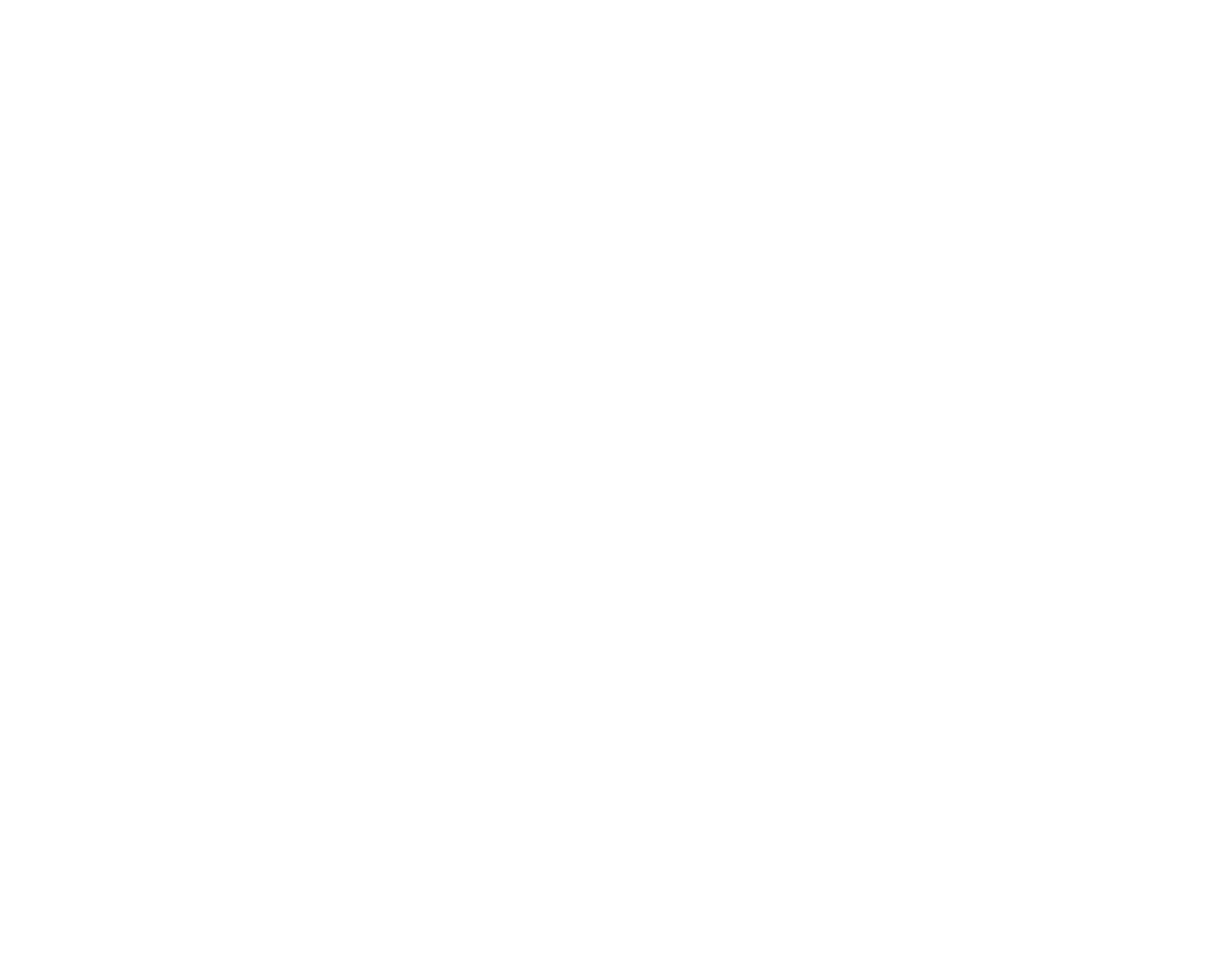
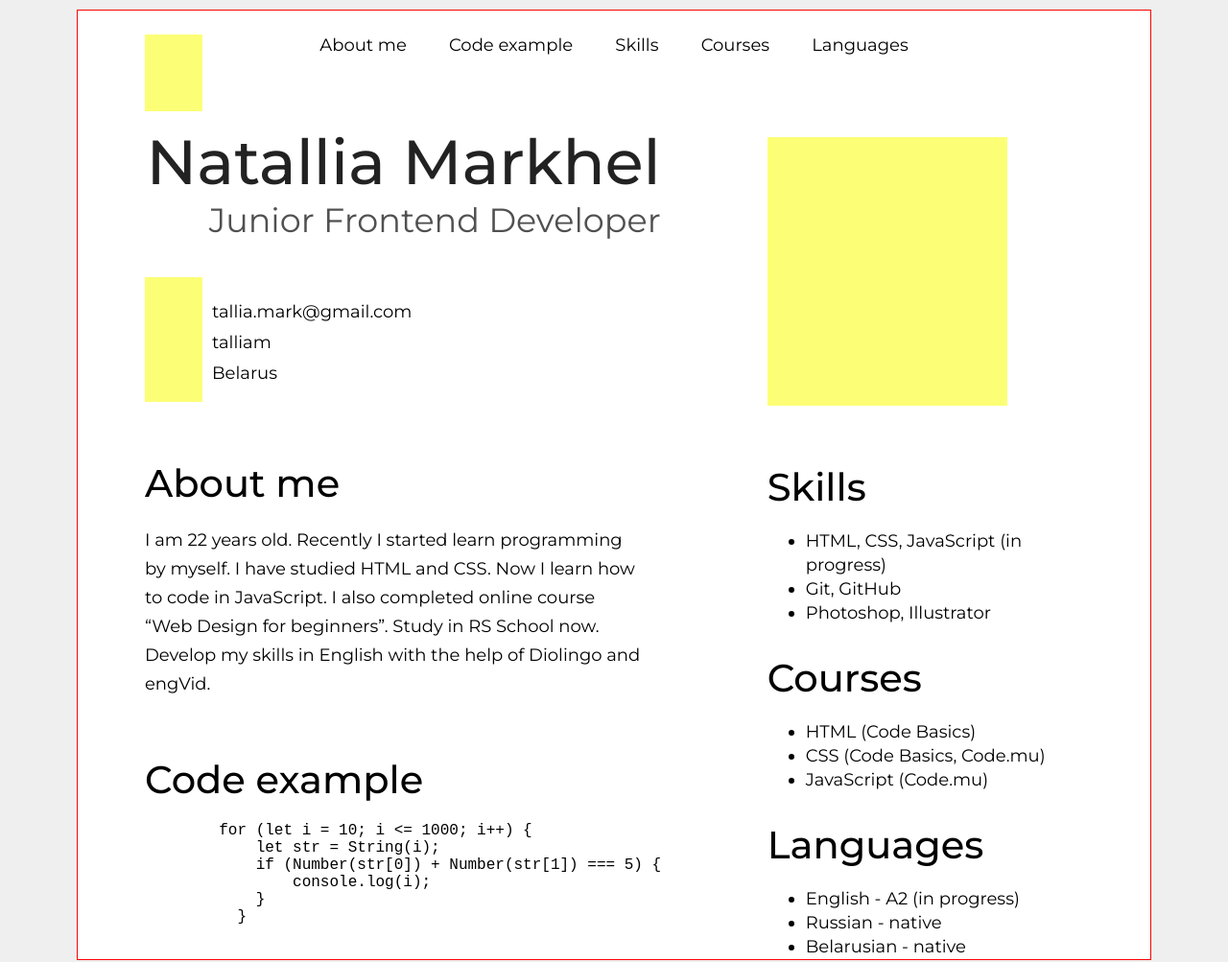
Before and after one commit to talliam/old, a plain HTML site: page index.html in a window 1280 px wide. Shown: the whole page at 96% size. Before the commit the page ends 800 px from the top, so only its background shows below. Drawn offline with Linux system fonts and the light colour scheme.

Commit message:
feat: add code for index.html and style.css

```diff
--- a/index.html
+++ b/index.html
@@ -4,7 +4,90 @@
         <meta charset="utf-8">
         <title>CV Natallia Markhel</title>
         <link rel="stylesheet" href="style.css">
+        <link rel="preconnect" href="https://fonts.googleapis.com">
+<link rel="preconnect" href="https://fonts.gstatic.com" crossorigin>
+<link href="https://fonts.googleapis.com/css2?family=Montserrat:wght@400;500&display=swap" rel="stylesheet">
     </head>
     <body>
+        <div class="wrapper">
+            <header>
+                <div class="rectangle-header"></div>
+                <nav>
+                    <a href="#">About me</a>
+                    <a href="#">Code example</a>
+                    <a href="#">Skills</a>
+                    <a href="#">Courses</a>
+                    <a href="#">Languages</a>
+                </nav>
+            </header>
+            <div class="container">
+                <main>
+                    <div class="name">
+                        <h1>Natallia Markhel</h1>
+                        <h2>Junior Frontend Developer</h2>
+                    </div>
+                    <div class="contact">
+                        <div class="rectangle-contact"></div>
+                        <div class="mail">
+                            <p>tallia.mark@gmail.com</p>
+                            <p>talliam</p>
+                            <p>Belarus</p>
+                        </div>
+                    </div>
+                    <div class="me">
+                        <h2>About me</h2>
+                        <p>
+                            I am 22 years old. Recently I started learn programming by myself.
+                            I have studied HTML and CSS. Now I learn how to code in JavaScript.
+                            I also completed online course “Web Design for beginners”.
+                            Study in RS School now. Develop my skills in English with the help of Diolingo and engVid.
+                        </p>
+                    </div>
+                    <div class="code-example">
+                        <h2>Code example</h2>
+                        <div class="code">
+                            <pre>
+                                for (let i = 10; i <= 1000; i++) {
+                                    let str = String(i);
+                                    if (Number(str[0]) + Number(str[1]) === 5) {
+                                        console.log(i);
+                                    }
+                                  }
+                            </pre>
+                        </div>
+                    </div>
+                </main>
+                <aside class="right">
+                    <div class="photo"></div>
+                    <div class="skills">
+                        <h2>Skills</h2>
+                        <ul>
+                            <li>HTML, CSS, JavaScript (in progress)</li>
+                            <li>Git, GitHub</li>
+                            <li>Photoshop, Illustrator</li>
+                        </ul>
+                    </div>
+                    <div class="courses">
+                        <h2>Courses</h2>
+                        <ul>
+                            <li>HTML (Code Basics)</li>
+                            <li>CSS (Code Basics, Code.mu)</li>
+                            <li>JavaScript (Code.mu)</li>
+                        </ul>
+                    </div>
+                    <div class="languages">
+                        <h2>Languages</h2>
+                        <ul>
+                            <li>English - A2 (in progress)</li>
+                            <li>Russian - native</li>
+                            <li>Belarusian - native</li>
+                        </ul>
+                    </div>
+                </aside>
+            </div>
+            <footer>
+
+            </footer>
+        </div>
     </body>
 </html>
--- a/style.css
+++ b/style.css
@@ -0,0 +1,129 @@
+* {
+    margin: 0;
+    box-sizing: border-box;
+}
+body {
+    font-family: 'Montserrat', sans-serif;
+    background-color: #EFEFEF;
+}
+.wrapper {
+    border: 1px solid red;
+    width: 1120px;
+    margin: 10px auto;
+    padding: 0px 70px;
+    background-color: white;
+}
+header {
+    height: 80px;
+    text-align: center;
+}
+.rectangle-header {
+    width: 60px;
+    height: 80px;
+    background-color: #FCFF75;
+    position: absolute;
+}
+nav {
+    margin-top: 25px;
+}
+nav a {
+    margin: 0px 20px;
+    font-size: 18px;
+    font-weight: normal;
+    text-decoration: none;
+    color: black;
+}
+nav a:hover {
+    color: #727403;
+    text-decoration: underline;
+}
+.container {
+    margin-top: 13px;
+    display: flex;
+}
+.name h1 {
+    font-size: 65px;
+    font-weight: 500;
+    color: rgb(34, 34, 34);
+    margin-right: 51px;
+}
+.name h2 {
+    font-size: 35px;
+    font-weight: 400;
+    color: #505050;
+    margin-right: 51px;
+}
+.name {
+    text-align: right;
+}
+.contact {
+    margin-top: 38px;
+    position: relative;
+}
+.rectangle-contact {
+    width: 60px;
+    height: 130px;
+    background-color: #FCFF75;
+}
+.mail {
+    font-size: 18px;
+    position: absolute;
+    top: 15px;
+    left: 70px;
+}
+.mail p {
+    margin: 10px 0px;
+}
+.me,
+.code-example,
+.skills {
+    margin-top: 60px;
+}
+.courses,
+.languages {
+    margin-top: 30px;
+}
+.me h2,
+.code-example h2,
+.skills h2,
+.courses h2,
+.languages h2 {
+    font-size: 40px;
+    font-weight: 500;
+}
+.me p {
+    width: 520px;
+    margin-top: 20px;
+    font-size: 18px;
+    line-height: 30px;
+}
+.code-example h2 {
+    margin-bottom: 20px;
+}
+.code {
+    margin-left: -230px;
+    font-size: 16px;
+}
+main {
+    width: 590px;
+    margin-right: 60px;
+}
+aside {
+    width: 330px;
+}
+.photo {
+    width: 250px;
+    height: 280px;
+    background-color: #FCFF75;
+    margin-top: 14px;
+}
+.skills {
+    margin-top: 60px;
+}
+.skills ul,
+.courses ul,
+.languages ul {
+    margin-top: 20px;
+    font-size: 18px;
+    line-height: 25px;
+}
```
